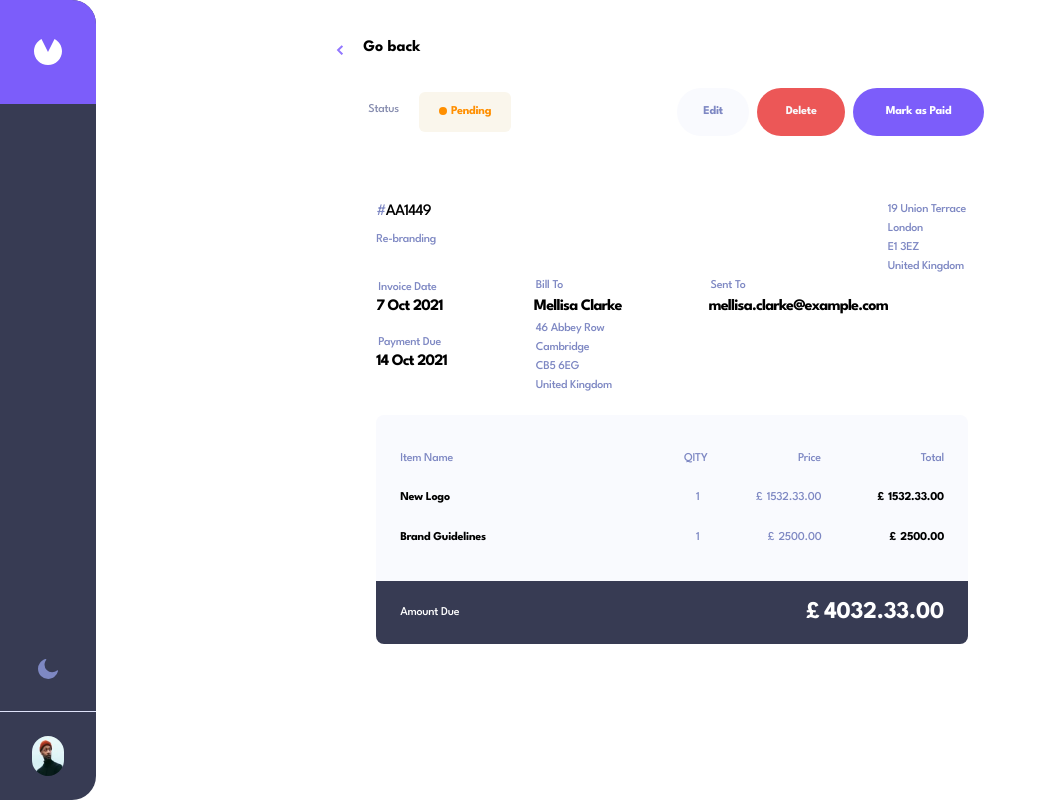
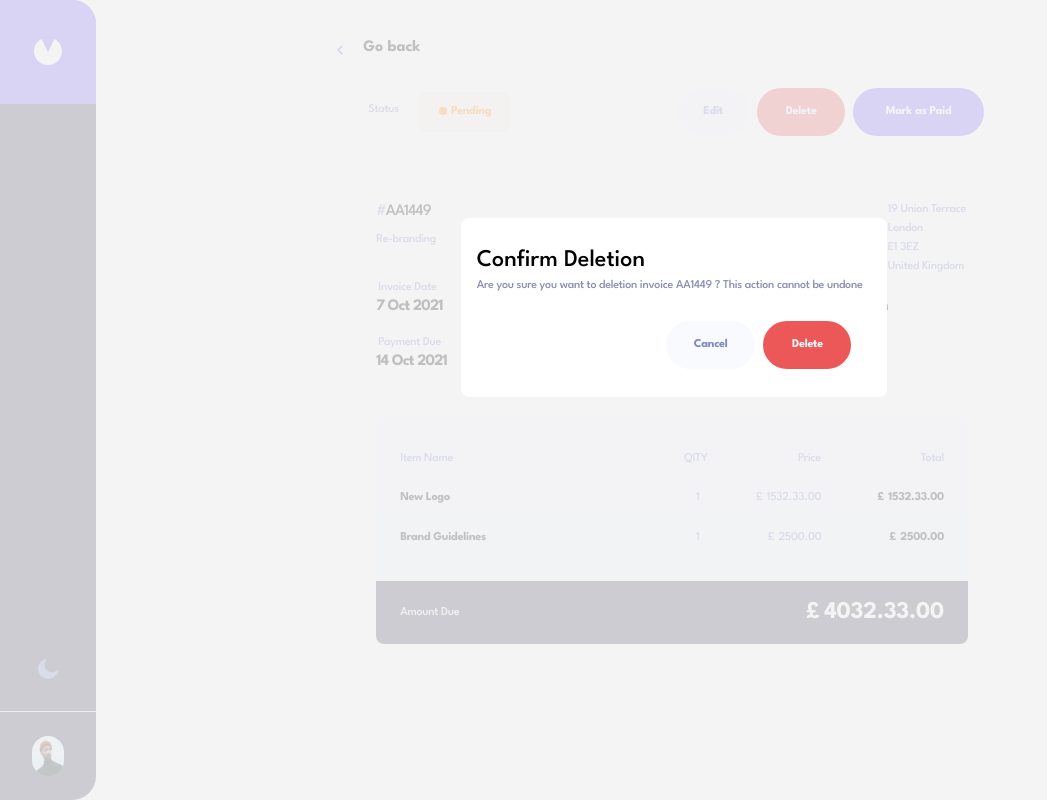
Before and after one commit to MohirpoolBatch1/Invoice-The-Temurids, a React (Create React App) app: page /invoice/AA1449 in a window 1280 px wide. Both pictures are taken after a click on the button "Delete". Shown: the whole page, without its empty margins (0-1047 px from the left). Built offline with nearby package versions, Linux system fonts and the light colour scheme.

Commit message:
Modal window-for deleting ready

```diff
--- a/src/pages/InvoiceItemPage/InvoiceItemPage.jsx
+++ b/src/pages/InvoiceItemPage/InvoiceItemPage.jsx
@@ -1,4 +1,4 @@
-import React from 'react'
+import React, {useState} from 'react'
 import {Link, useParams} from 'react-router-dom'
 import arrowLeft from '../../assets/icon-arrow-left.svg'
 import datas from '../../data.json'
@@ -6,8 +6,17 @@ import Button from '../../components/Button/Button.jsx'
 import {formatDate} from '../../utils/index'
 import {constantColors} from '../../components/InvoiceItem/constantColors'
 import ItemRow from './ItemRow.jsx'
+import ModalDeleteInvoice from './ModalDeleteInvoice.jsx'
 
 function InvoiceItemPage() {
+  const handleDel = id => {
+    toggleModal()
+  }
+  const [isOpen, setIsOpen] = useState(false)
+  function toggleModal() {
+    setIsOpen(!isOpen)
+  }
+
   const {invoiceId} = useParams()
   const choiceInvoices = datas.find(d => d.id === invoiceId)
   const choiceColorStatus = choiceInvoices.status
@@ -53,7 +62,11 @@ function InvoiceItemPage() {
           </div>
           <div className="flex justify-around">
             <Button buttonKind={'editLight'} className="mr-2" />
-            <Button buttonKind={'delete'} className="mr-2" />
+            <Button
+              buttonKind={'delete'}
+              onClick={() => handleDel(id)}
+              className="mr-2"
+            />
             <Button buttonKind={'markAsPaid'} className="mr-6" />
           </div>
         </div>
@@ -141,6 +154,13 @@ function InvoiceItemPage() {
           </div>
         </div>
       </div>
+      <div
+        class={`${
+          isOpen ? 'block' : 'hidden'
+        } overlay w-skreen h-screen bg-gray-800 opacity-20 absolute top-0 bottom-0 right-0 left-0 transition cursor-pointer`}
+        id="overlay"
+      ></div>
+      <ModalDeleteInvoice isOpen={isOpen} id={id} toggleModal={toggleModal} />
     </div>
   )
 }
--- /dev/null
+++ b/src/pages/InvoiceItemPage/ModalDeleteInvoice.jsx
@@ -0,0 +1,28 @@
+import React from 'react'
+import Modal from 'react-modal'
+import Button from '../../components/Button/Button.jsx'
+
+export default function ModalDeleteInvoice({isOpen, id, toggleModal}) {
+  return (
+    <Modal
+      className="bg-[#FFFFFF] w-2/6 mt-[17%] ml-[36%] mr-[-50%] rounded-[8px] p-4"
+      isOpen={isOpen}
+      onRequestClose={toggleModal}
+      contentLabel="My dialog"
+    >
+      <div>
+        <p className="font-weight text-[1.5rem] mt-2">Confirm Deletion</p>
+        <p className="text-gray-300 text-xs">
+          Are you sure you want to deletion invoice {id} ? This action cannot be
+          undone
+        </p>
+        <div className="flex mb-3 mt-7 mr-5 justify-end">
+          <Button buttonKind={'cancel'} onClick={toggleModal}></Button>
+          <Button buttonKind={'delete'} className="ml-2">
+            delete
+          </Button>
+        </div>
+      </div>
+    </Modal>
+  )
+}
```
